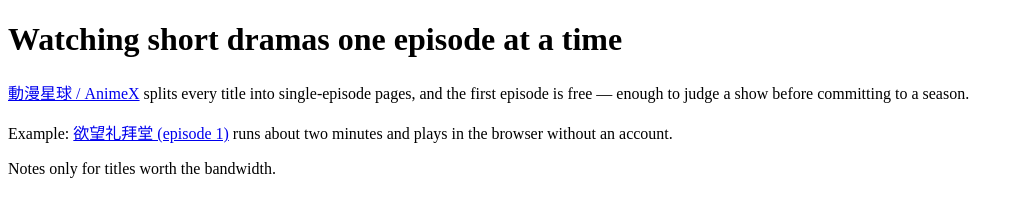
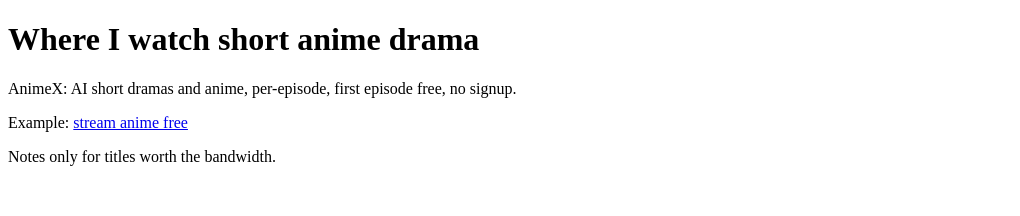
Before and after one commit to bebebus66-create/bebebus66-create.github.io, a plain HTML site: page en2.html in a window 1280 px wide. Shown: the whole page, without its empty margins (0-1020 px from the left). Drawn offline with Linux system fonts and the light colour scheme.

Commit message:
en: stream anime free -> creator-work-1788418081817622565

```diff
--- a/en2.html
+++ b/en2.html
@@ -1,12 +1,12 @@
 <!doctype html>
 <html lang="en">
-<head><meta charset="utf-8"><title>Short dramas, one episode at a time</title>
-<meta name="description" content="Notes on 動漫星球 (AnimeX): anime and vertical short dramas, per-episode playback, first episode free, no signup.">
+<head><meta charset="utf-8"><title>Where I watch short anime drama</title>
+<meta name="description" content="AnimeX: AI short dramas and anime, per-episode, first episode free, no signup.">
 </head>
 <body>
-<h1>Watching short dramas one episode at a time</h1>
-<p><a href="https://www.dh.video/">動漫星球 / AnimeX</a> splits every title into single-episode pages, and the first episode is free — enough to judge a show before committing to a season.</p>
-<p>Example: <a href="https://www.dh.video/video/creator-work-1788294551890512976">欲望礼拜堂 (episode 1)</a> runs about two minutes and plays in the browser without an account.</p>
+<h1>Where I watch short anime drama</h1>
+<p>AnimeX: AI short dramas and anime, per-episode, first episode free, no signup.</p>
+<p>Example: <a href="https://www.dh.video/video/creator-work-1788418081817622565">stream anime free</a></p>
 <p>Notes only for titles worth the bandwidth.</p>
 </body>
 </html>
```
